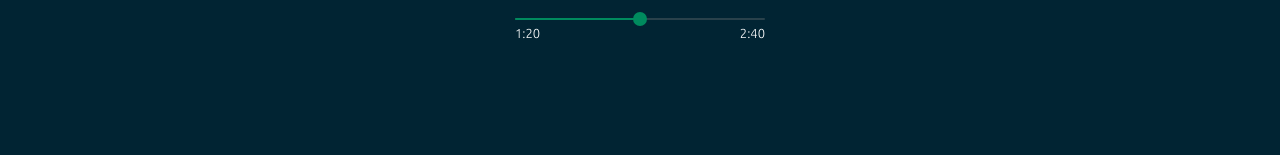
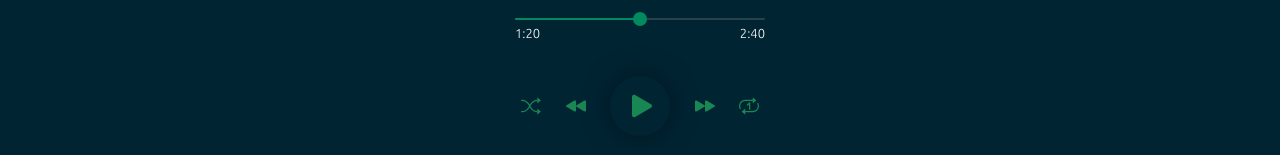
Before and after one commit to hernan1122/cantera-music-test, a React (Create React App) app: page /player in a window 1280 px wide. Shown: the part 439-594 px from the top of the page. Built offline with nearby package versions, Linux system fonts and the light colour scheme; a web font is replaced by a local one.

Commit message:
Creación de componente PlayerButtons

```diff
--- /dev/null
+++ b/src/components/PlayerButtons.jsx
@@ -0,0 +1,31 @@
+import React from "react";
+import '../styles/PlayerButtons.css'
+
+import {BsPlayFill} from "react-icons/bs"
+import {BsShuffle} from "react-icons/bs"
+import {BsRewindFill} from "react-icons/bs"
+import {BsFillFastForwardFill} from "react-icons/bs"
+import {BsRepeat1} from "react-icons/bs"
+
+export function PlayerButtons(){
+    return(
+        <div className="PlayerButtons">
+            <div className="PlayerButtons-container">
+                <button >
+                    <BsShuffle className="small"/>
+                </button>
+                <button >
+                    <BsRewindFill className="small"/>
+                </button>
+                <button className="play-pause"> <BsPlayFill className="btnPlay"/>
+                </button>
+                <button >
+                    <BsFillFastForwardFill className="small"/>
+                </button>
+                <button >
+                    <BsRepeat1 className="small"/>
+                </button>
+            </div>
+        </div>
+    )
+}
--- a/src/components/PlayerSlider.jsx
+++ b/src/components/PlayerSlider.jsx
@@ -1,6 +1,6 @@
 import React from 'react';
 import '../styles/PlayerSlider.css'
-
+import { PlayerButtons } from './PlayerButtons';
 
 function PlayerSlider() {
   return (
@@ -31,6 +31,7 @@ function PlayerSlider() {
           <span>2:40</span>
         </div>
       </section>
+      <PlayerButtons />
     </>
   );
 }
--- /dev/null
+++ b/src/styles/PlayerButtons.css
@@ -0,0 +1,36 @@
+.PlayerButtons{
+    width: 100%;
+    display: flex;
+    justify-content: center;
+    margin-top: 30px;
+}
+.PlayerButtons-container{
+    width: 250px;
+    /* background-color: aqua; */
+    display: flex;
+    justify-content: space-between;
+    align-items: center;
+    padding: 6px;
+}
+button {
+    border: none;
+    display: flex;
+    justify-content: center;
+    align-items: center;
+    background: none;
+}
+.PlayerButtons-container .small{
+    font-size: 20px;
+    color: var(--icons-buttons);
+}
+.PlayerButtons-container .play-pause{
+    width: 60px;
+    height: 60px;
+    border-radius: 50%;
+    box-shadow: 0 0 24px 2px #011822;
+    padding-left: 4px;
+}
+.btnPlay{
+    font-size: 40px;
+    color: var(--icons-buttons);
+}
```
